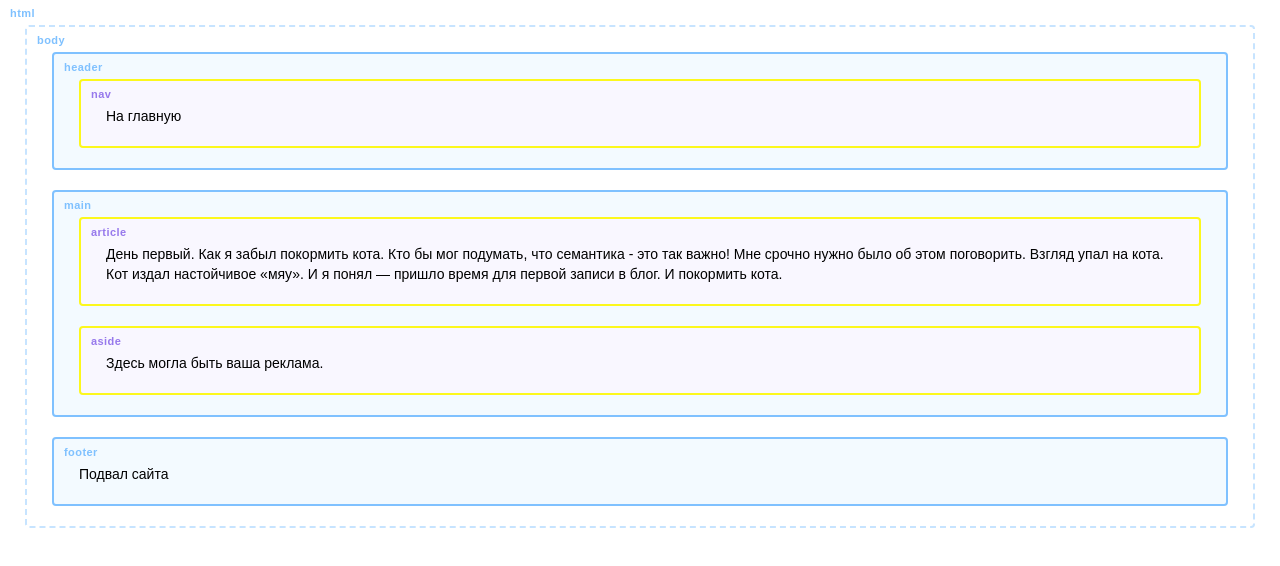
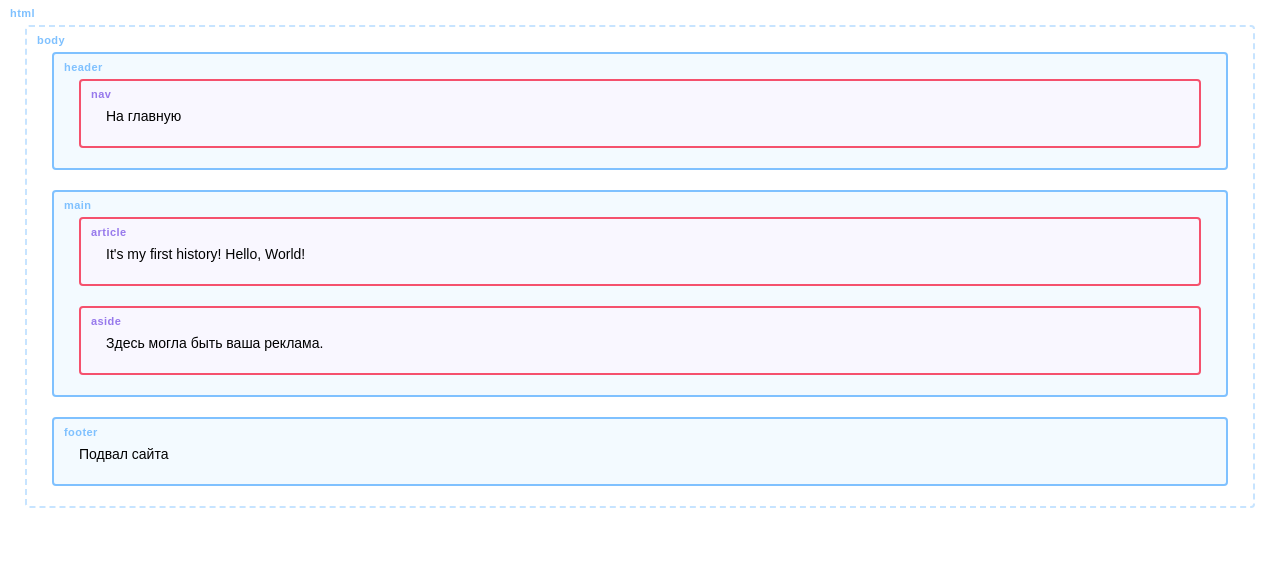
Before and after one commit to egwene-al-vere/egwene-al-vere.github.io, a plain HTML site: page index.html in a window 1280 px wide. Drawn offline with Linux system fonts and the light colour scheme; a web font is replaced by a local one.

Commit message:
Add files via upload

```diff
--- a/index.html
+++ b/index.html
@@ -1,7 +1,7 @@
 <!doctype html>
 <html lang="ru">
   <head>
-    <title>Сайт начинающего верстальщика</title>
+    <title>Egwene-al-vere</title>
     <link rel="stylesheet" href="style.css">
   </head>
   <body>
@@ -12,11 +12,7 @@
     </header>
     <main>
       <article>
-        День первый. Как я забыл покормить кота.
-
-        Кто бы мог подумать, что семантика - это так важно! Мне срочно нужно было об этом поговорить.
-
-        Взгляд упал на кота. Кот издал настойчивое «мяу». И я понял — пришло время для первой записи в блог. И покормить кота.
+        It's my first history! Hello, World!
       </article>
       <aside>
         Здесь могла быть ваша реклама.
--- a/style.css
+++ b/style.css
@@ -45,7 +45,7 @@
   article,
   aside {
     background-color: #f9f7ff;
-    border: 2px solid hsl(59, 97%, 55%);
+    border: 2px solid hsl(350, 89%, 64%);
   }
 
   nav::before,
```
